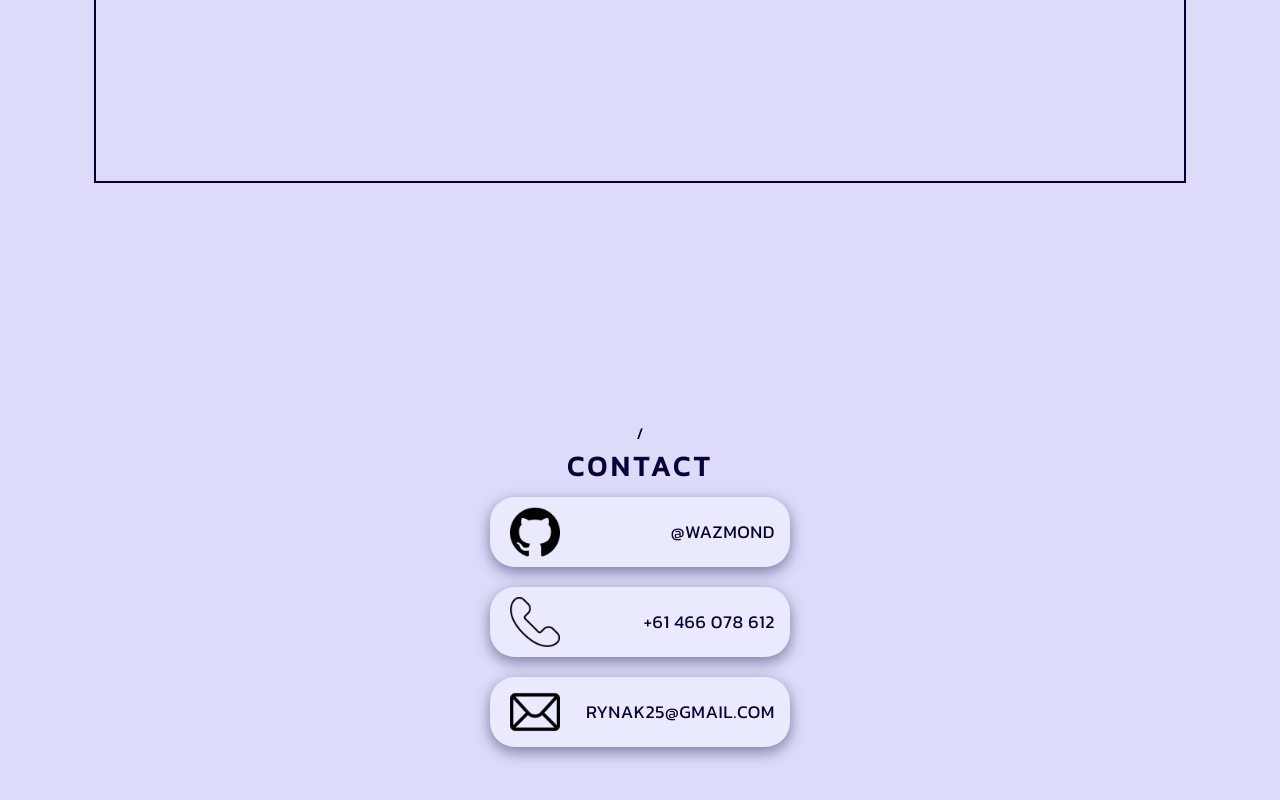
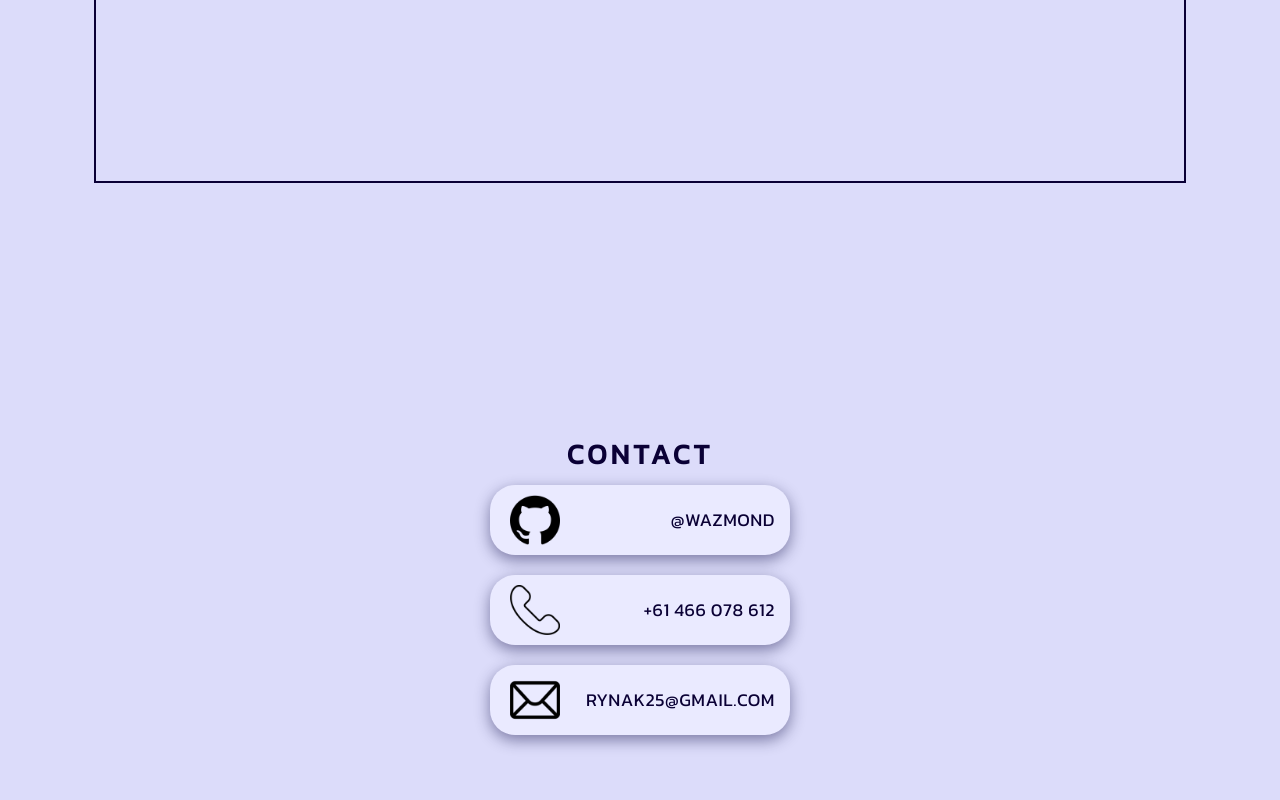
Before and after one commit to Wazmond/Web-Portfolio-React, a React (Vite) app: page / in a window 1280 px wide. Shown: the part 2019-2819 px from the top of the page. Built offline with nearby package versions, Linux system fonts and the light colour scheme.

Commit message:
Removed "/" That was placed in code accidentally.
Tested Vite + React on Github pages, and its all working fine now

```diff
--- a/src/Page.jsx
+++ b/src/Page.jsx
@@ -143,7 +143,7 @@ export default function Page() {
                     </Projects>
             </Psegment>
             <Psegment id="contact">
-                    <Contact>/
+                    <Contact>
                         <h1>CONTACT</h1>
                         <ContactLogoContainer>
                             <ContactBlocks className="GitHub" href="https://github.com/Wazmond" target="_blank">
```
